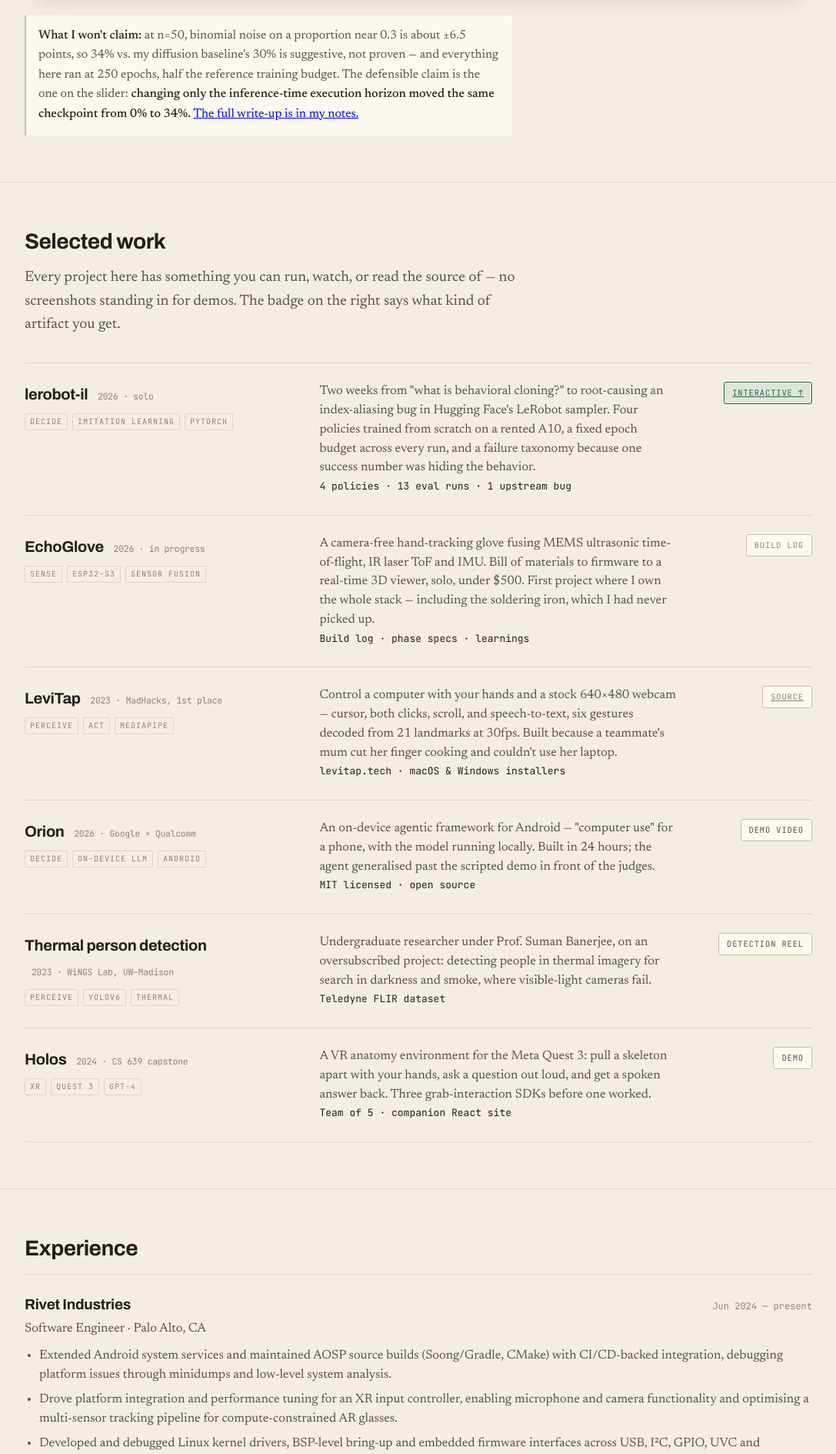
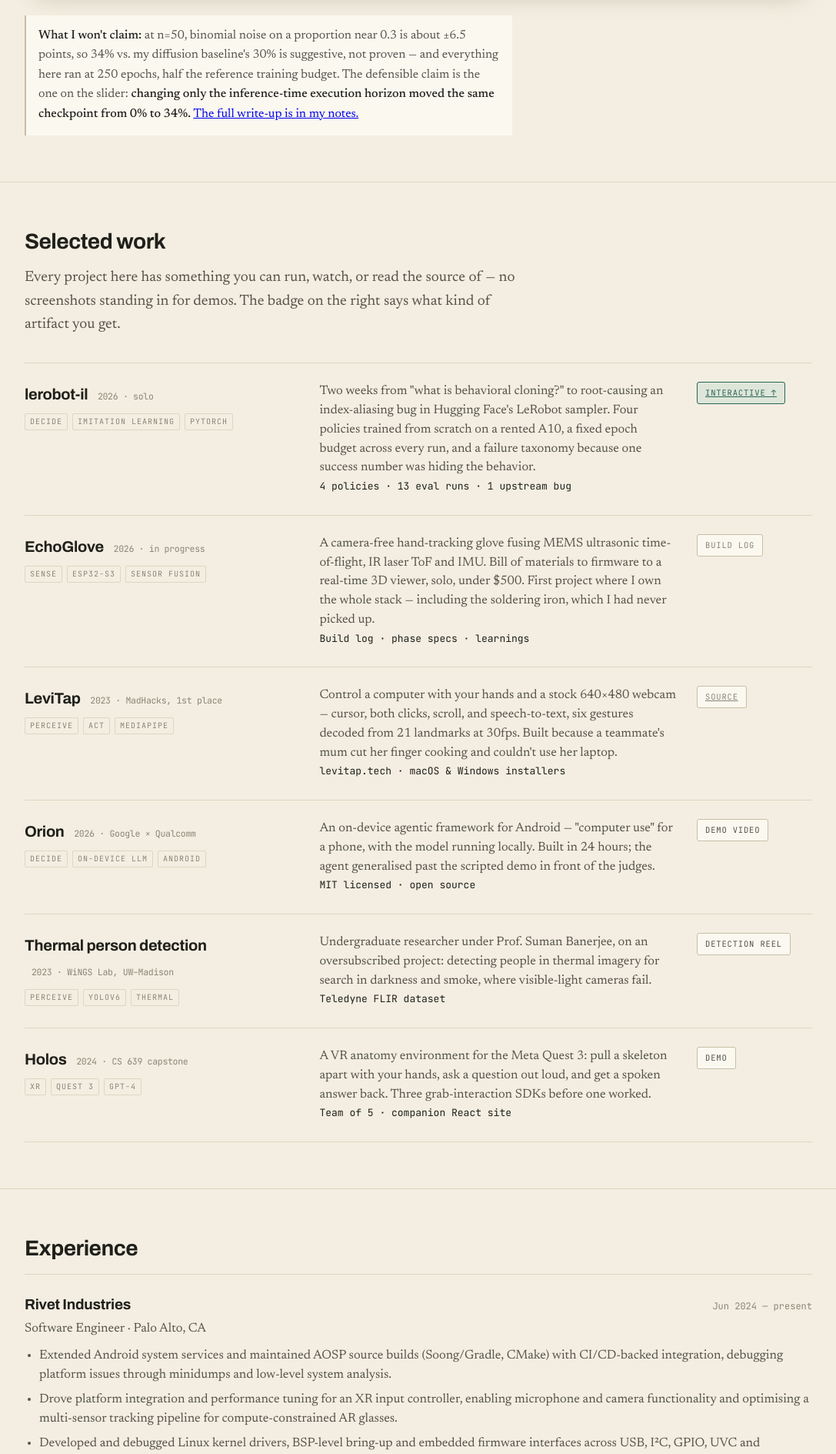
Before and after one commit to Saksham2703/saksham2703.github.io, a Jekyll site: the page built from index.html, in a window 1280 px wide. Shown: the part 1511-3400 px from the top of the page at 77% size, without its empty margins (96-1183 px from the left). Built offline with Jekyll 4.4.1, drawn with Linux system fonts in a browser that asks for light colours.

Commit message:
style: left-align the artifact badges in their column
Right-aligning them against a fixed 150px column meant every badge had
a different left edge, since the labels vary from 'Demo' to 'Detection
reel'. Aligning to the start gives them one shared left edge down the
list.

```diff
--- a/assets/css/site.css
+++ b/assets/css/site.css
@@ -156,7 +156,7 @@ svg.sweep text{font-family:"JetBrains Mono",monospace; font-variant-numeric:tabu
 }
 .row p{margin:0; font-size:16.5px; color:var(--ink-2); line-height:1.5}
 .row .num{font-family:"JetBrains Mono",monospace; font-size:13px; color:var(--ink); font-variant-numeric:tabular-nums}
-.row > .artifact{justify-self:end}
+.row > .artifact{justify-self:start}
 .artifact{
   white-space:nowrap; font-family:"JetBrains Mono",monospace; font-size:10.5px;
   letter-spacing:.08em; text-transform:uppercase; padding:5px 10px; border-radius:3px;
```
